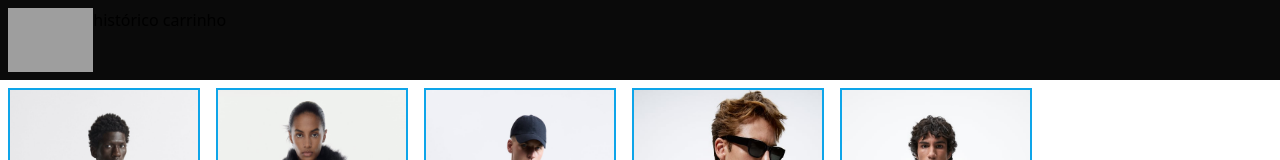
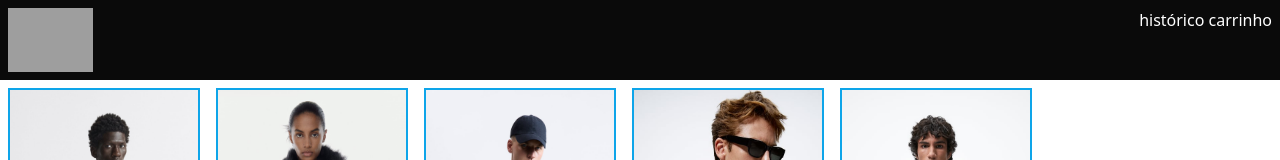
Before and after one commit to HunterLowBit/ecom_hashtag, a website built with Vite: page index.html in a window 1280 px wide. Shown: the top 160 px of the page. Built offline with nearby package versions, Linux system fonts and the light colour scheme; grey boxes are pictures that could not be loaded.

Commit message:
Update index.html

```diff
--- a/index.html
+++ b/index.html
@@ -9,9 +9,9 @@
 </head>
 
 <body>
-  <header class="flex bg-neutral-950	p-2">
+  <header class="flex bg-neutral-950	p-2 justify-between">
     <img class="h-16" src="https://avatars.githubusercontent.com/u/53387930?s=96&v=4" alt="Logo HunterLowBit Github" />
-    <div>
+    <div class="text-white">
       <button>histórico</button>
       <button>carrinho</button>
     </div>
```
